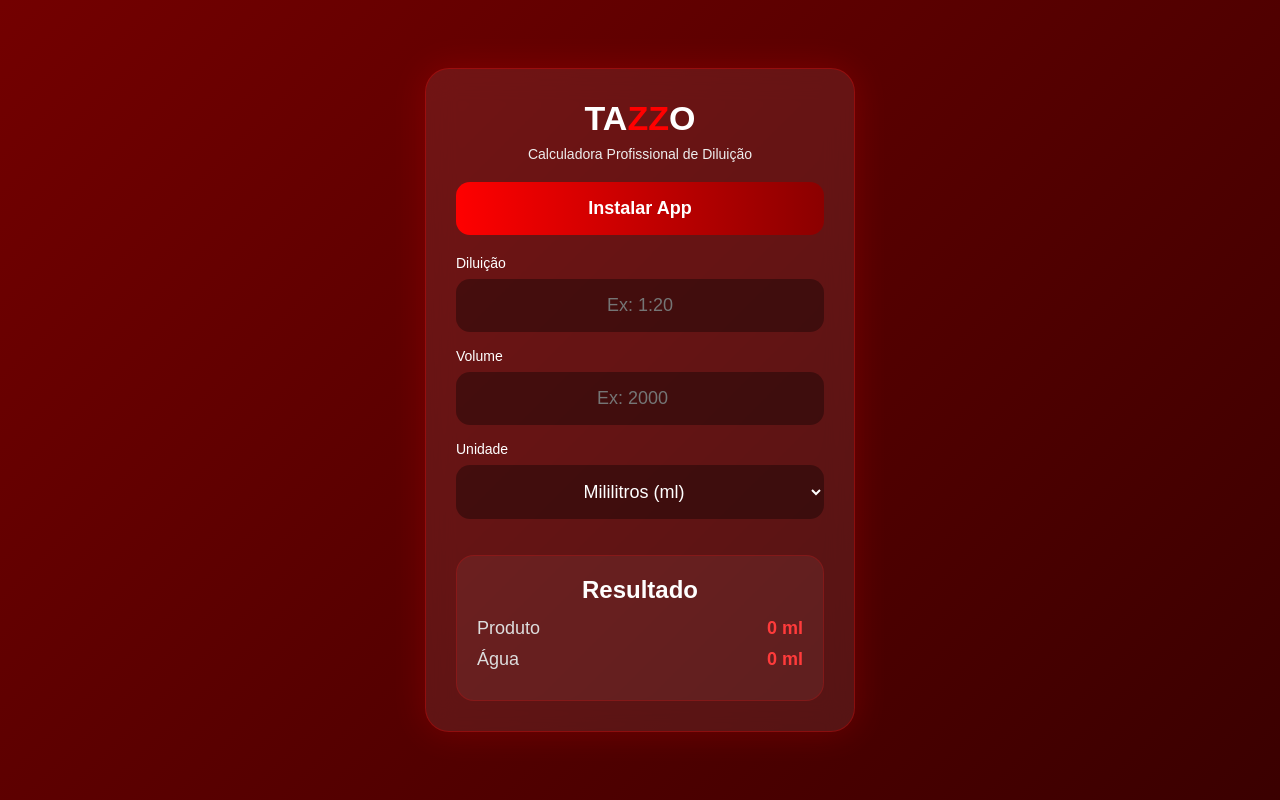
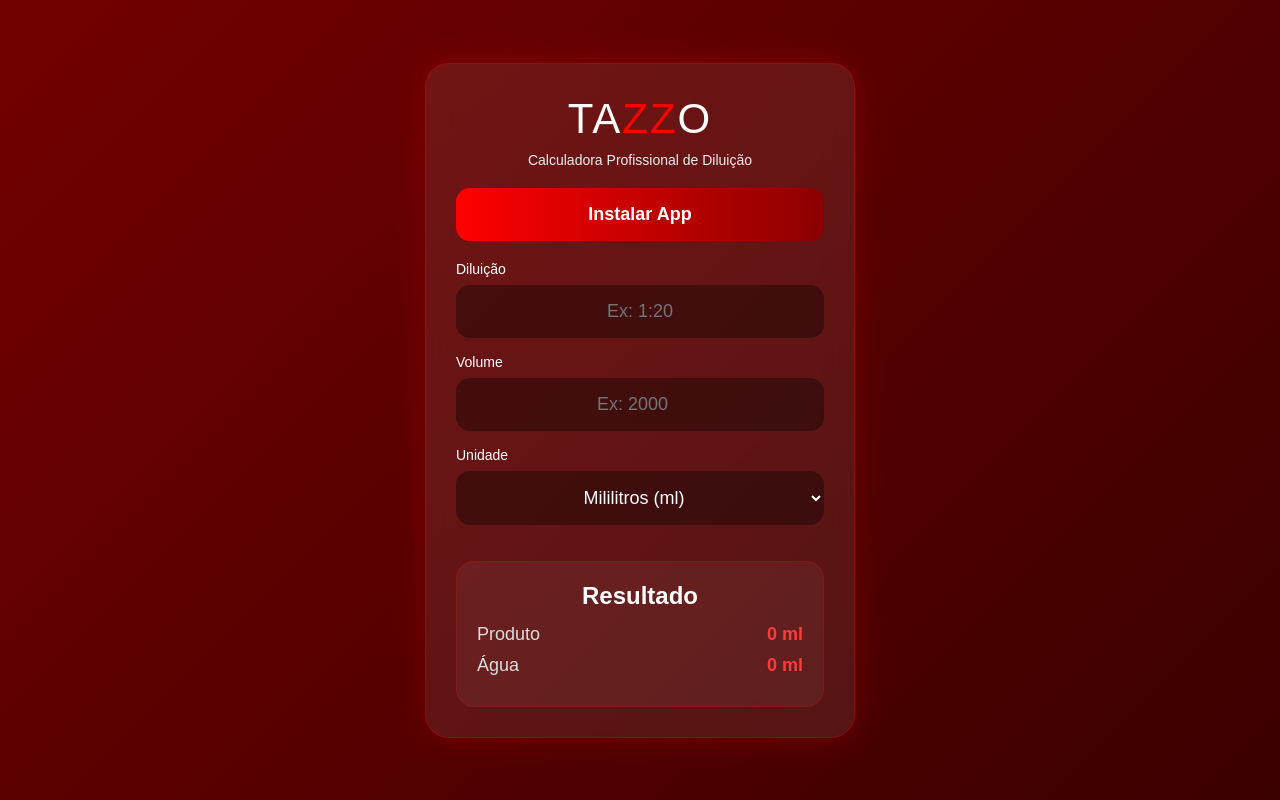
Before and after one commit to Krewellyze/tazzo-calculadora, a plain HTML site: page index.html in a window 1280 px wide. Drawn offline with Linux system fonts and the light colour scheme.

Commit message:
Update index.html

```diff
--- a/index.html
+++ b/index.html
@@ -11,6 +11,11 @@
 <meta name="apple-mobile-web-app-status-bar-style" content="black-translucent">
 
 <style>
+@font-face{
+    font-family:'Bring Race';
+    src:url('Bring Race.otf') format('opentype');
+}
+
 *{
     margin:0;
     padding:0;
@@ -49,8 +54,8 @@ body{
 }
 
 .splash-logo{
-    font-size:48px;
-    font-weight:900;
+    font-size:56px;
+    font-family:'Bring Race', Arial, sans-serif;
     letter-spacing:3px;
     animation:zoomIn 1.5s ease;
 }
@@ -73,6 +78,17 @@ body{
     }
 }
 
+@keyframes slideUp{
+    from{
+        opacity:0;
+        transform:translateY(50px);
+    }
+    to{
+        opacity:1;
+        transform:translateY(0);
+    }
+}
+
 .white{color:white;}
 .red{color:red;}
 
@@ -88,21 +104,11 @@ body{
     animation:slideUp 1s ease;
 }
 
-@keyframes slideUp{
-    from{
-        opacity:0;
-        transform:translateY(50px);
-    }
-    to{
-        opacity:1;
-        transform:translateY(0);
-    }
-}
-
 .logo{
     text-align:center;
-    font-size:34px;
-    font-weight:900;
+    font-size:42px;
+    font-family:'Bring Race', Arial, sans-serif;
+    letter-spacing:2px;
     margin-bottom:8px;
 }
 
```
